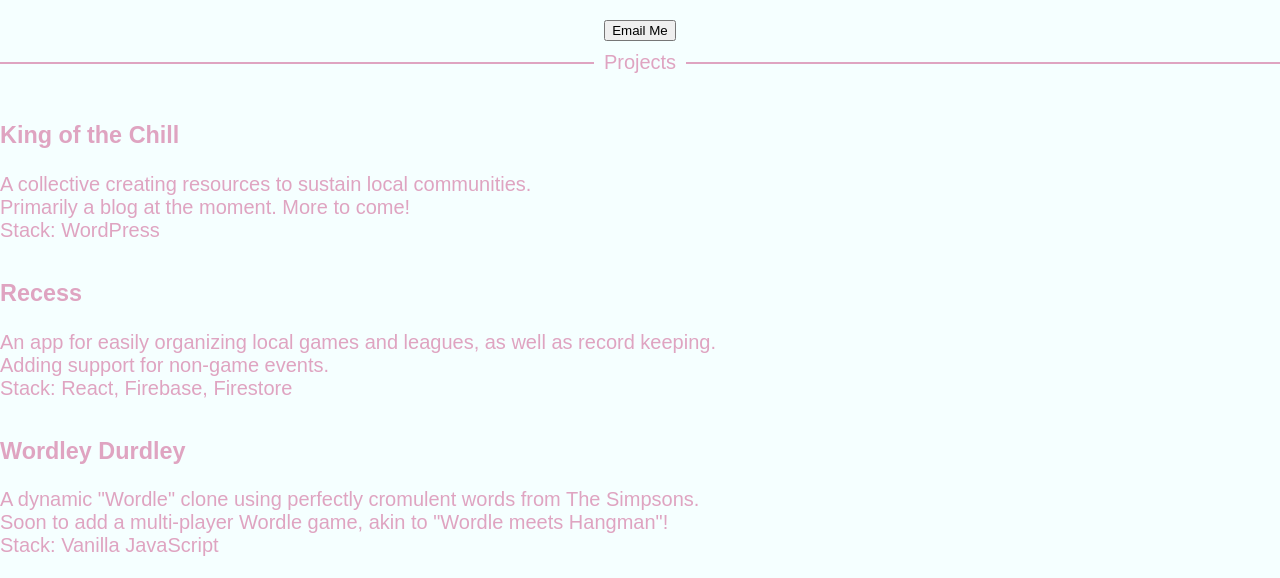
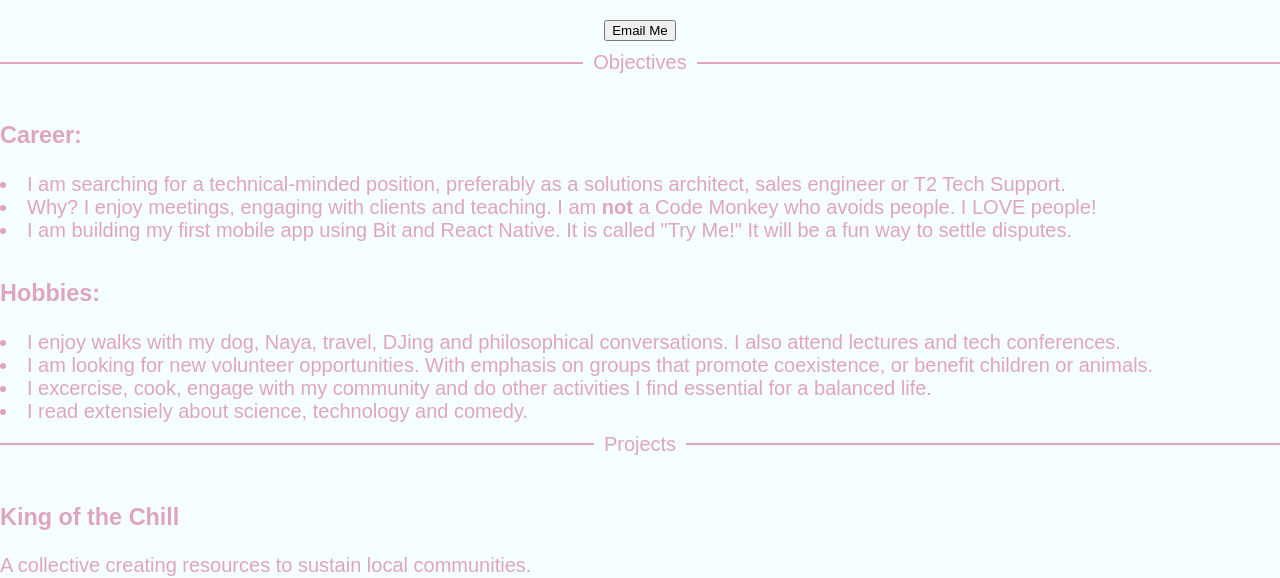
Before and after one commit to gaginton/guidance, a React (Create React App) app: page / in a window 1280 px wide. Shown: the part 215-793 px from the top of the page. Built offline with nearby package versions, Linux system fonts and the light colour scheme.

Commit message:
add About Me section

```diff
--- a/src/App.js
+++ b/src/App.js
@@ -5,9 +5,10 @@ import NavbarComponent from './components/navbar/Navbar';
 import Timeline from './components/timeline/Timeline';
 import Title from './components/title/Title';
 import Divider from './components/divider/Divider';
+import ConnectButton from './components/connect-button/ConnectButton';
+import AboutMeOverview from './components/about-overview/AboutMeOverview';
 import ProjectsOverview from './components/project-overview/ProjectsOverview';
 // import FooterComponent from './components/footer/Footer';
-import ConnectButton from './components/connect-button/ConnectButton';
 
 function App() {
   return (
@@ -15,6 +16,8 @@ function App() {
       <NavbarComponent animation="false" />
       <Title />
       <ConnectButton />
+      <Divider >Objectives</Divider>
+      <AboutMeOverview />
       <Divider >Projects</Divider>
       <ProjectsOverview />
       <Divider >Timeline</Divider>
--- /dev/null
+++ b/src/components/about-overview/AboutMeOverview.js
@@ -0,0 +1,39 @@
+import React from 'react';
+
+function AboutMeOverview() {
+    return (
+        <div className="container">
+            <div>
+                <h3>Career:</h3>
+                <li>
+                    I am searching for a technical-minded position, preferably as a
+                    solutions architect, sales engineer or T2 Tech Support.
+                </li>
+                <li>
+                    Why? I enjoy meetings, engaging with clients and teaching.
+                    I am <b>not</b> a Code Monkey who avoids people. I LOVE people!
+                </li>
+                <li>I am building my first mobile app using Bit and React Native.
+                    It is called "Try Me!" It will be a fun way to settle disputes.
+                </li>
+
+                <h3>Hobbies:</h3>
+                <li>
+                    I enjoy walks with my dog, Naya, travel, DJing and philosophical conversations.
+                    I also attend lectures and tech conferences.
+                </li>
+                <li>
+                    I am looking for new volunteer opportunities.
+                    With emphasis on groups that promote coexistence, or benefit children or animals.
+                </li>
+                <li>
+                    I excercise, cook, engage with my community and do other activities I find essential for a balanced life.
+                </li>
+                <li>I read extensiely about science, technology and comedy.</li>
+
+            </div>
+        </div>
+    );
+}
+
+export default AboutMeOverview;
--- a/src/components/project-overview/ProjectsOverview.js
+++ b/src/components/project-overview/ProjectsOverview.js
@@ -1,5 +1,4 @@
 import React from 'react';
-// import "react-vertical-timeline-component/style.min.css"
 
 function ProjectsOverview() {
     return (
@@ -17,7 +16,7 @@ function ProjectsOverview() {
 
                 <h3>Wordley Durdley</h3>
                 <div>A dynamic "Wordle" clone using perfectly cromulent words from The Simpsons.</div>
-                <div>Soon to add a multi-player Wordle game, akin to "Wordle meets Hangman"!</div>
+                <div>Soon to add a multi-player Wordle game, akin to "Wordle meets Hangman!"</div>
                 <div>Stack: Vanilla JavaScript</div>
 
                 <h3>Try Me (Coming Soon)</h3>
```
Also changed, not shown: 1 other file (tests, documents, lock files or other folders).
